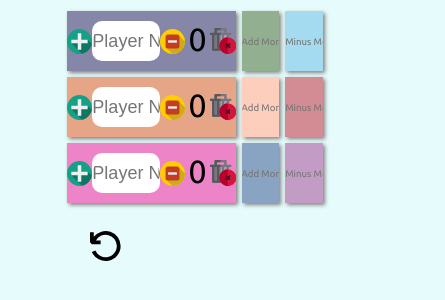
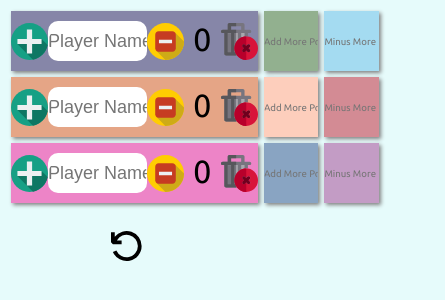
Before and after one commit to stefanatanasovmk/ScoreKeeper, a plain HTML site: page index.html in a window 390 px wide. Shown: the whole page, 445 px wide, since content can reach past the window. Drawn offline with Linux system fonts and the light colour scheme.

Commit message:
Expanding the cards on smaller screens

```diff
--- a/app.css
+++ b/app.css
@@ -119,3 +119,12 @@ input::placeholder{
 .moreLessPointsBtn:focus{
      outline:  randomColor();
 }
+@media (max-width: 700px) {
+
+  .container{
+       width: 100%;
+  }
+  .functions{
+       width: 100%;
+  }
+}
```
